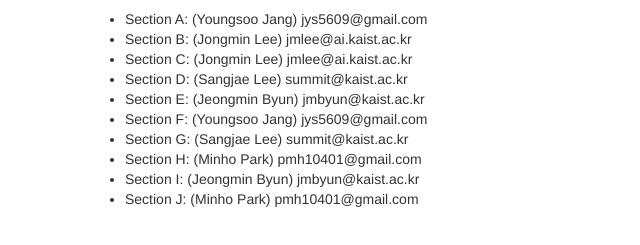
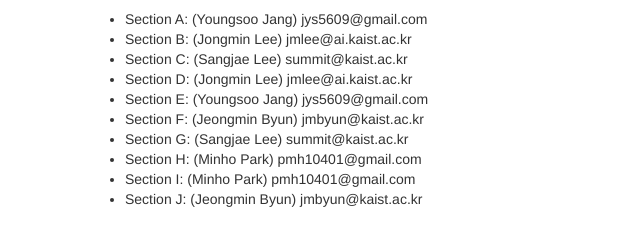
Before and after one commit to kaist-cs101/kaist-cs101.github.io, a website: page index.html in a window 1280 px wide. Shown: the part 1062-1307 px from the top of the page, 0-640 px from the left. Drawn offline with nearby package versions, Linux system fonts and the light colour scheme.

```diff
--- a/index.html
+++ b/index.html
@@ -135,14 +135,14 @@
         <ul>
           <li>Section A: (Youngsoo Jang) jys5609@gmail.com</li>
           <li>Section B: (Jongmin Lee) jmlee@ai.kaist.ac.kr</li>
-          <li>Section C: (Jongmin Lee) jmlee@ai.kaist.ac.kr</li>
-          <li>Section D: (Sangjae Lee) summit@kaist.ac.kr</li>
-          <li>Section E: (Jeongmin Byun) jmbyun@kaist.ac.kr</li>
-          <li>Section F: (Youngsoo Jang) jys5609@gmail.com</li>
+          <li>Section C: (Sangjae Lee) summit@kaist.ac.kr</li>
+          <li>Section D: (Jongmin Lee) jmlee@ai.kaist.ac.kr</li>
+          <li>Section E: (Youngsoo Jang) jys5609@gmail.com</li>
+          <li>Section F: (Jeongmin Byun) jmbyun@kaist.ac.kr</li>
           <li>Section G: (Sangjae Lee) summit@kaist.ac.kr</li>
           <li>Section H: (Minho Park) pmh10401@gmail.com</li>
-          <li>Section I: (Jeongmin Byun) jmbyun@kaist.ac.kr</li>
-          <li>Section J: (Minho Park) pmh10401@gmail.com</li>
+          <li>Section I: (Minho Park) pmh10401@gmail.com</li>
+          <li>Section J: (Jeongmin Byun) jmbyun@kaist.ac.kr</li>
         </ul>
       </p>
       </div><!-- /.content -->
```
